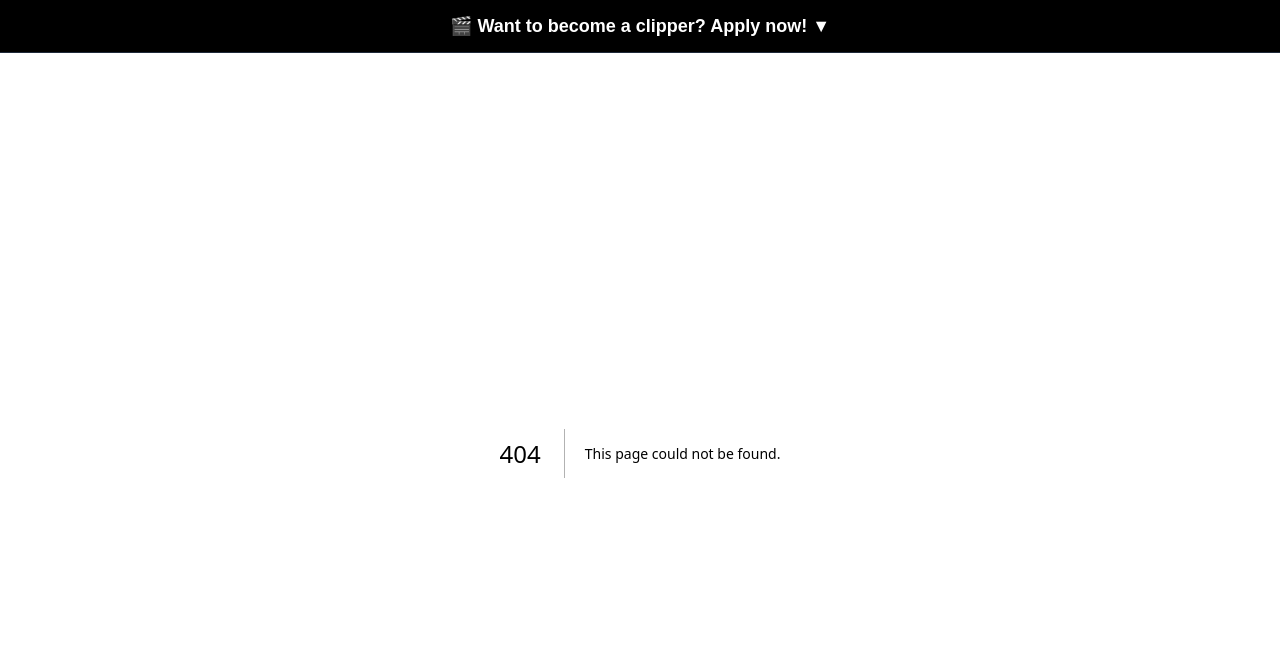
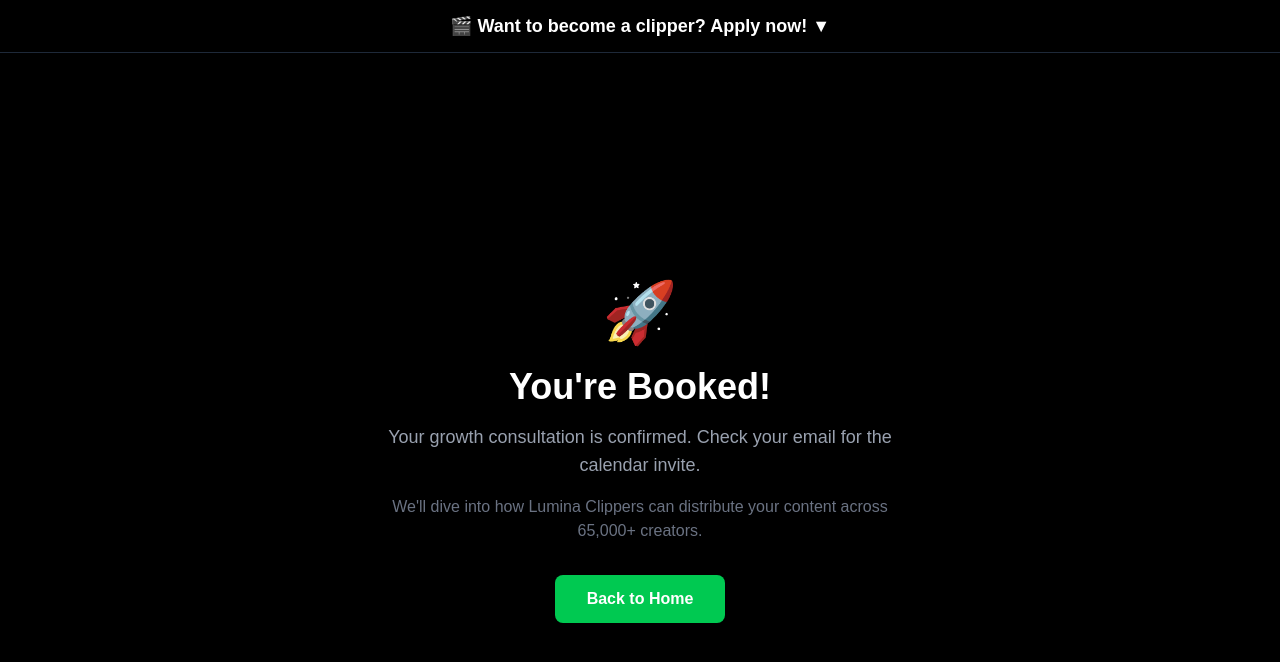
Before and after one commit to RhysMckay7777/luminaclippers-site, a Next.js app: page /thank-you-growth in a window 1280 px wide. Before the commit this address had no page. Shown: the top 662 px of the page. Built offline with nearby package versions, Linux system fonts and the light colour scheme.

Commit message:
Restore thank-you-growth page for Calendly redirect

```diff
--- /dev/null
+++ b/app/thank-you-growth/page.tsx
@@ -0,0 +1,34 @@
+import { Metadata } from "next";
+import Link from "next/link";
+
+export const metadata: Metadata = {
+  title: "Call Booked — Lumina Clippers",
+  description: "Your growth consultation has been scheduled.",
+  robots: {
+    index: false,
+    follow: false,
+  },
+};
+
+export default function ThankYouGrowth() {
+  return (
+    <div className="min-h-screen bg-black text-white flex items-center justify-center px-6">
+      <div className="max-w-lg text-center">
+        <div className="text-6xl mb-6">🚀</div>
+        <h1 className="text-4xl font-bold mb-4">You're Booked!</h1>
+        <p className="text-gray-400 text-lg mb-4">
+          Your growth consultation is confirmed. Check your email for the calendar invite.
+        </p>
+        <p className="text-gray-500 mb-8">
+          We'll dive into how Lumina Clippers can distribute your content across 65,000+ creators.
+        </p>
+        <Link
+          href="/"
+          className="inline-block px-8 py-3 bg-green-500 hover:bg-green-600 text-white font-semibold rounded-lg transition"
+        >
+          Back to Home
+        </Link>
+      </div>
+    </div>
+  );
+}
```
